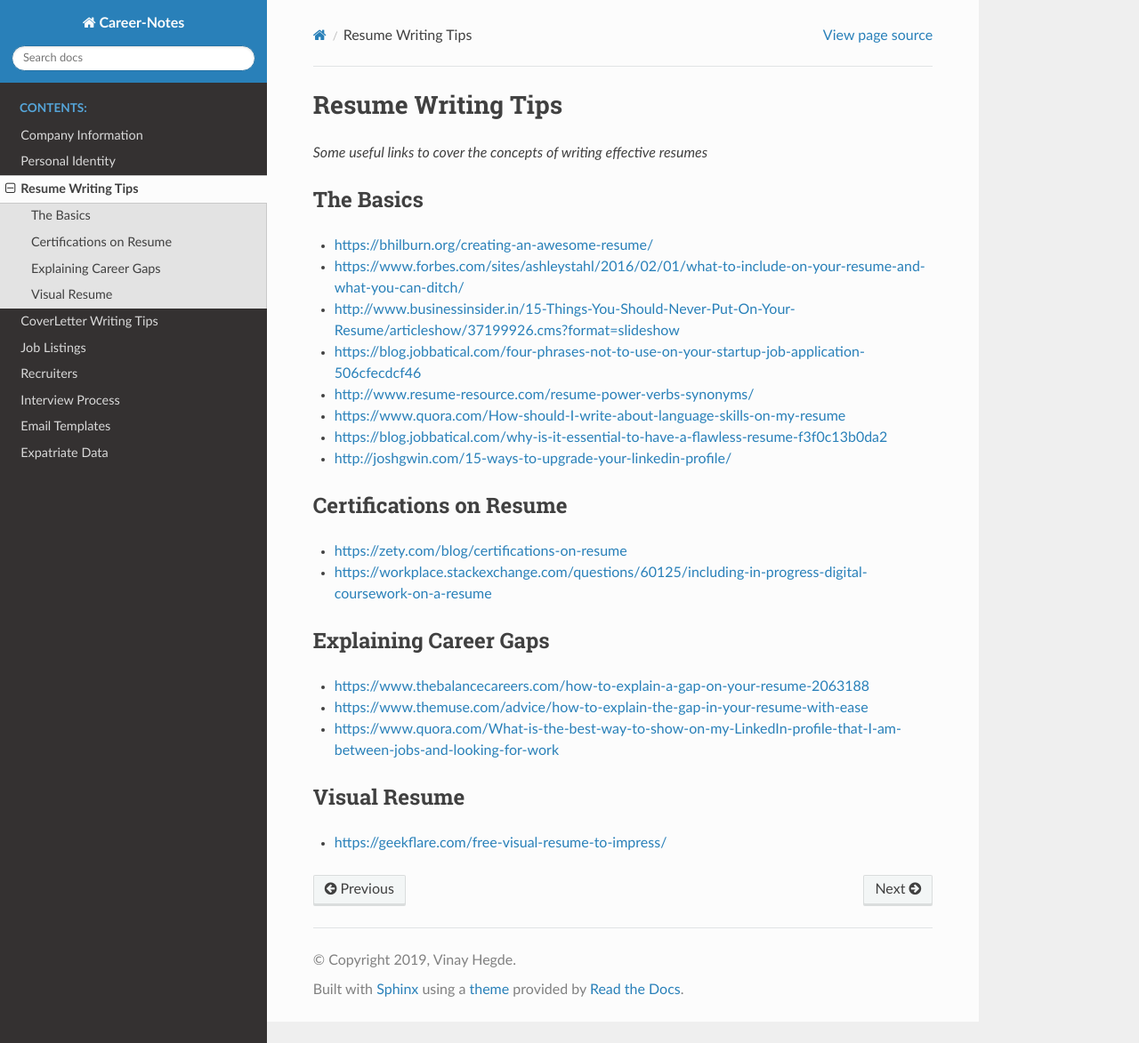
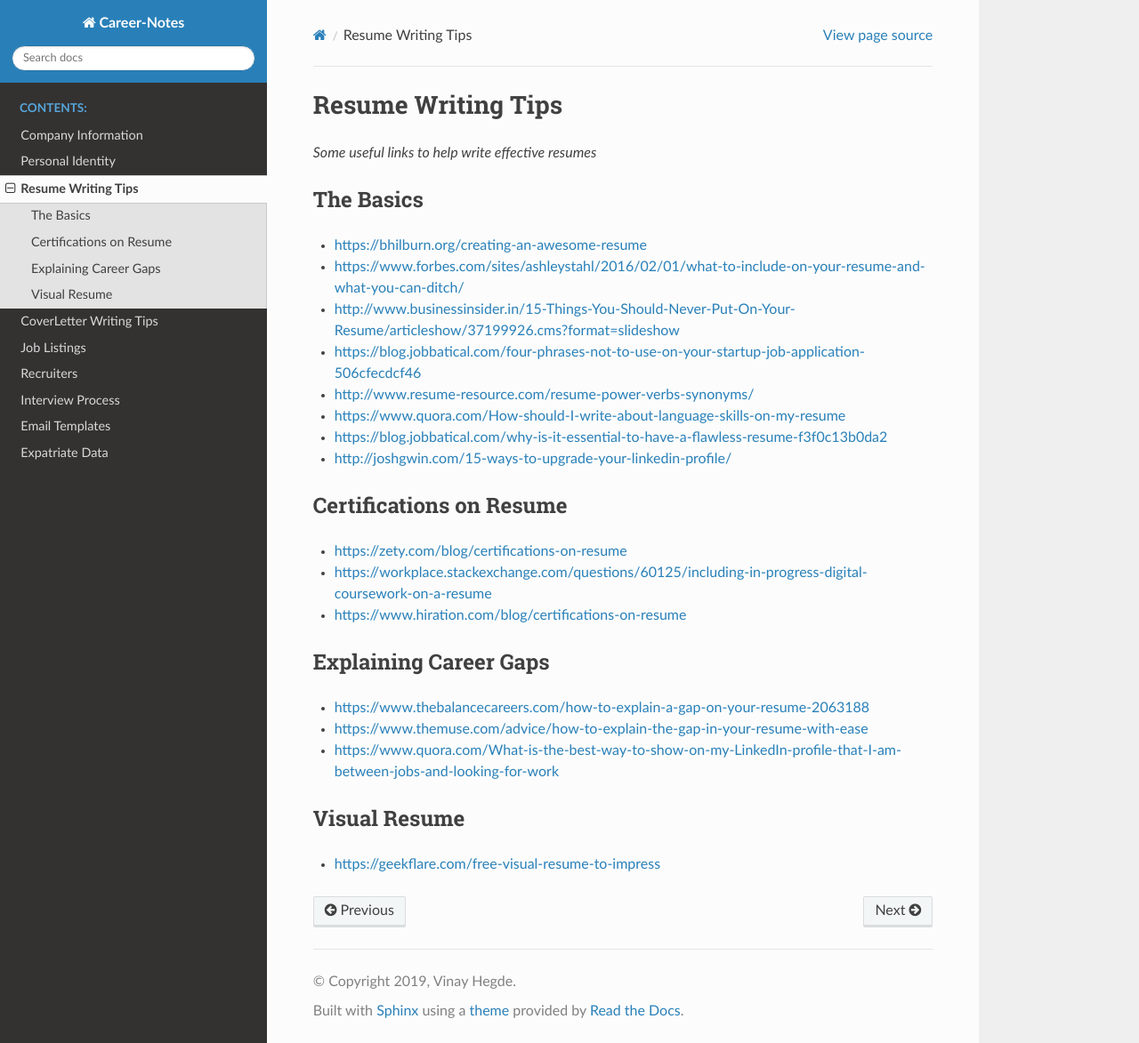
Before and after one commit to vinayhegde1990/career-notes, a Sphinx documentation site: the page built from docs/source/Resume-Writing-Tips.rst, in a window 1280 px wide and 1173 px high. Shown: the whole window at 89% size. Built offline with Sphinx 7.4.7 and the Read the Docs theme 2.0.0, drawn with Linux system fonts in a browser that asks for light colours.

Commit message:
Add Hiration Link for Resumes

```diff
--- a/docs/source/Resume-Writing-Tips.rst
+++ b/docs/source/Resume-Writing-Tips.rst
@@ -2,12 +2,12 @@
 Resume Writing Tips
 **********************************
 
-*Some useful links to cover the concepts of writing effective resumes*
+*Some useful links to help write effective resumes*
 
 ##########
 The Basics
 ##########
-- https://bhilburn.org/creating-an-awesome-resume/
+- https://bhilburn.org/creating-an-awesome-resume
 
 - https://www.forbes.com/sites/ashleystahl/2016/02/01/what-to-include-on-your-resume-and-what-you-can-ditch/
 
@@ -32,6 +32,8 @@ Certifications on Resume
 
 - https://workplace.stackexchange.com/questions/60125/including-in-progress-digital-coursework-on-a-resume
 
+- https://www.hiration.com/blog/certifications-on-resume
+
 
 ######################
 Explaining Career Gaps
@@ -46,4 +48,4 @@ Explaining Career Gaps
 ###############
 Visual Resume
 ###############
-- https://geekflare.com/free-visual-resume-to-impress/
+- https://geekflare.com/free-visual-resume-to-impress
```
